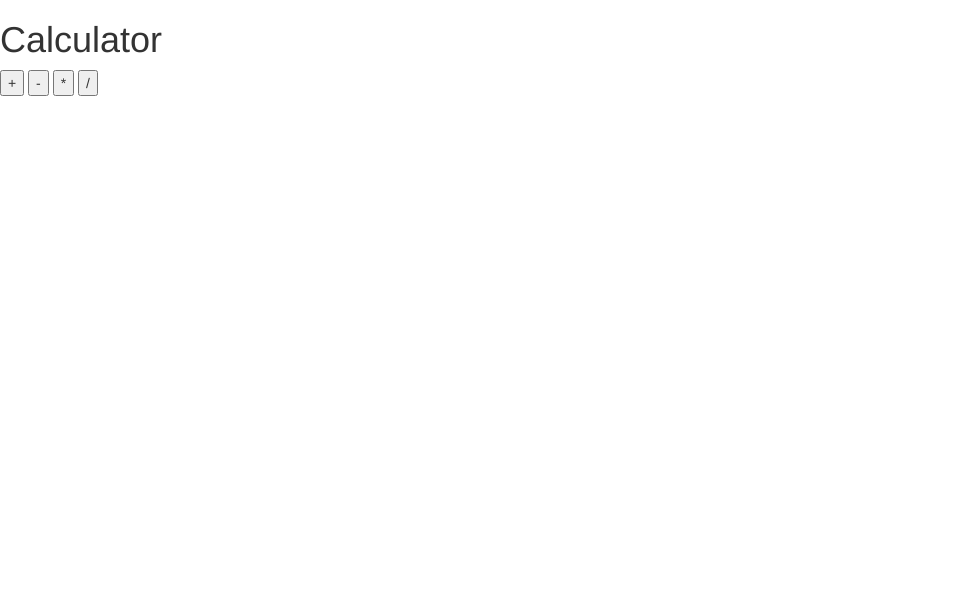
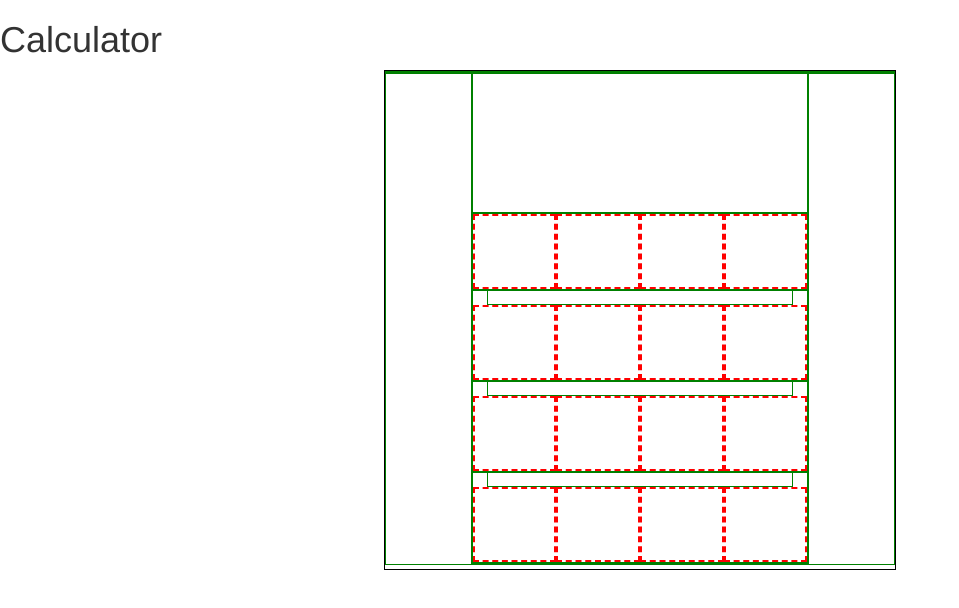
Before and after one commit to bamsrud01/prime-rho-weekend-03-calculator, a website: page public/views/index.html in a window 1280 px wide. Shown: the whole page, without its empty margins (0-959 px from the left). Drawn offline with Linux system fonts and the light colour scheme; files that its build step writes are made by us from their sources; files whose address does not match are found by name.

Commit message:
Added Bootstrap skeletal CSS

```diff
--- a/public/scripts/client.js
+++ b/public/scripts/client.js
@@ -2,7 +2,11 @@
 assigned to the variable first, converted to a float.  Active is reset to be empty.  Active is then assigned to second
 in the same way.  First and second are the parameters for every operation */
 
+//  This variable holds the value of the number while it is being entered.
 var input = '';
+//  This variable will ensure that a decimal can only be entered once.
+var canClick = true;
+//  This object will be sent to the server, with the properties being run through the calculation.
 var endNums = {
   firstNum: 4,
   secondNum: 2
@@ -26,58 +30,21 @@ $(document).ready(function() {
 
 });
 
-//  POST function for adding numbers
-function addNums(numOne, numTwo) {
+//  toURL values:   '/add'  '/subtract' '/multiply'   '/divide'
+
+//  POST function for calculating numbers.  The toURL parameter will direct the request to the proper router.
+function postNums(numOne, numTwo) {
   $.ajax({
     type: 'POST',
-    url: '/add',
+    url: toURL,
     data: endNums,
     success: function() {
-      //  Do something;
       getNum('/add');
     }
   });
 }
 
-//  POST function for subtracting numbers
-function subtractNums(numOne, numTwo) {
-  $.ajax({
-    type: 'POST',
-    url: '/subtract',
-    data: endNums,
-    success: function() {
-      //  Do something;
-      getNum('/subtract');
-    }
-  });
-}
-
-//  POST function for multiplying numbers
-function multiplyNums(numOne, numTwo) {
-  $.ajax({
-    type: 'POST',
-    url: '/multiply',
-    data: endNums,
-    success: function() {
-      //  Do something;
-      getNum('/multiply');
-    }
-  });
-}
-
-//  POST function for dividing numbers
-function divideNums(numOne, numTwo) {
-  $.ajax({
-    type: 'POST',
-    url: '/divide',
-    data: endNums,
-    success: function() {
-      //  Do something;
-      getNum('/divide');
-    }
-  });
-}
-
+//  GET function for retreiving the answer.  The toURL parameter will direct the request to the proper router.
 function getNum(toURL) {
   $.ajax({
     type: 'GET',
@@ -87,3 +54,9 @@ function getNum(toURL) {
     }
   });
 }
+/*
+0=
+123
+456
+789
+*/
--- a/public/styles/styles.css
+++ b/public/styles/styles.css
@@ -0,0 +1,23 @@
+#calculator {
+  border: 1px black solid;
+  width: 40%;
+  height: 500px;
+}
+
+.test {
+  border: 1px solid green;
+  height: 100%;
+}
+
+#display-area {
+  height: 140px;
+}
+
+.button-col {
+  height: 75px;;
+  border: 2px dashed red;
+}
+
+.buffer {
+  height: 15px;
+}
--- a/public/views/index.html
+++ b/public/views/index.html
@@ -12,11 +12,45 @@
   <body>
     <main>
       <h1>Calculator</h1>
-      <div id="calculator">
-        <button id="add">+</button>
-        <button id="subtract">-</button>
-        <button id="multiply">*</button>
-        <button id="divide">/</button>
+      <div id="calculator" class="container">
+        <div class="row">
+          <div class="col-lg-12 col-md-12 test">
+            <div class="row">
+              <div class="col-lg-2 col-md-2 test"></div>
+              <div class="col-lg-8 col-md-8 test">
+                <div class="row test" id="display-area"></div>
+                <div class="row buttons test">
+                  <div class="col-lg-3 col-md-3 test button-col"></div>
+                  <div class="col-lg-3 col-md-3 test button-col"></div>
+                  <div class="col-lg-3 col-md-3 test button-col"></div>
+                  <div class="col-lg-3 col-md-3 test button-col"></div>
+                </div>
+                <div class="col-lg-12 col-md-12 test buffer"></div>
+                <div class="row buttons test">
+                  <div class="col-lg-3 col-md-3 test button-col"></div>
+                  <div class="col-lg-3 col-md-3 test button-col"></div>
+                  <div class="col-lg-3 col-md-3 test button-col"></div>
+                  <div class="col-lg-3 col-md-3 test button-col"></div>
+                </div>
+                <div class="col-lg-12 col-md-12 test buffer"></div>
+                <div class="row buttons test">
+                  <div class="col-lg-3 col-md-3 test button-col"></div>
+                  <div class="col-lg-3 col-md-3 test button-col"></div>
+                  <div class="col-lg-3 col-md-3 test button-col"></div>
+                  <div class="col-lg-3 col-md-3 test button-col"></div>
+                </div>
+                <div class="col-lg-12 col-md-12 test buffer"></div>
+                <div class="row buttons test">
+                  <div class="col-lg-3 col-md-3 test button-col"></div>
+                  <div class="col-lg-3 col-md-3 test button-col"></div>
+                  <div class="col-lg-3 col-md-3 test button-col"></div>
+                  <div class="col-lg-3 col-md-3 test button-col"></div>
+                </div>
+              </div>
+              <div class="col-lg-2 col-md-2 test"></div>
+            </div>
+          </div>
+        </div>
       </div>
     </main>
   </body>
```
